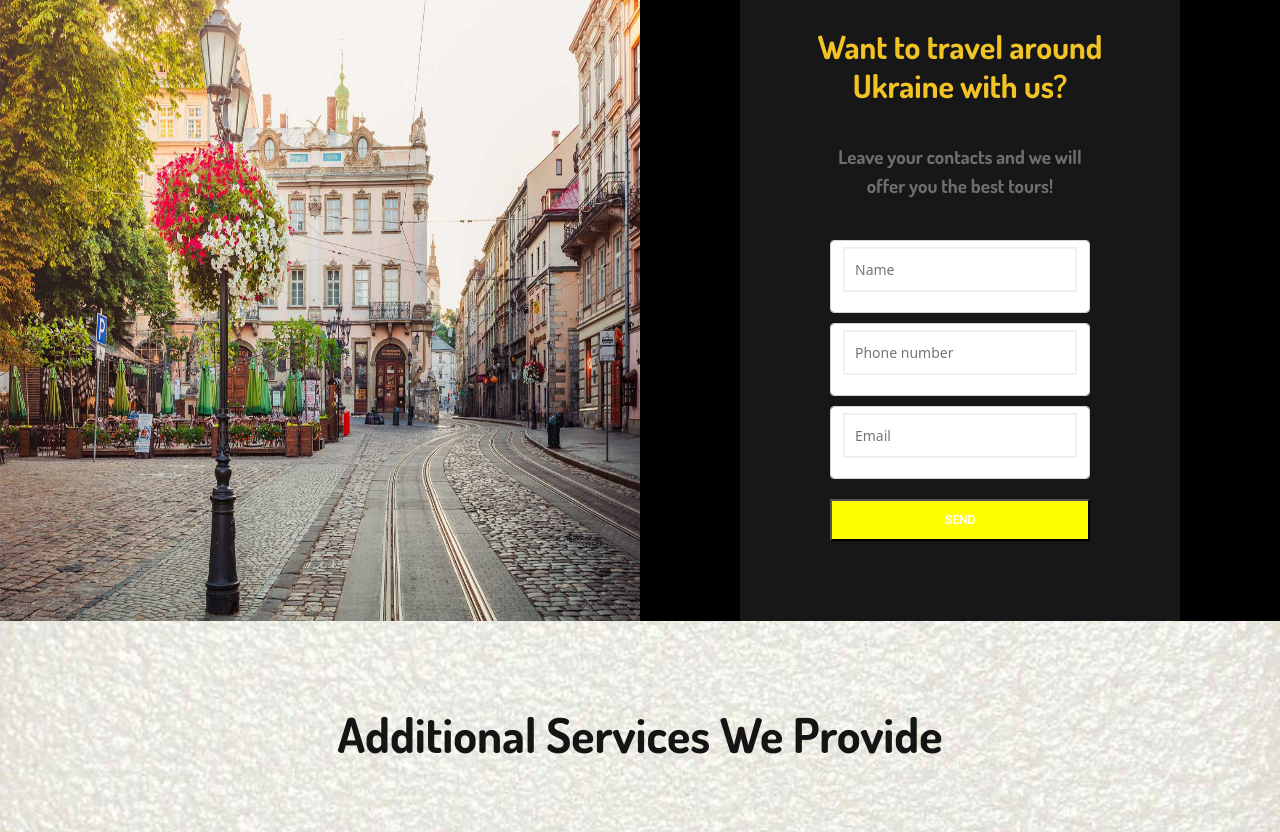
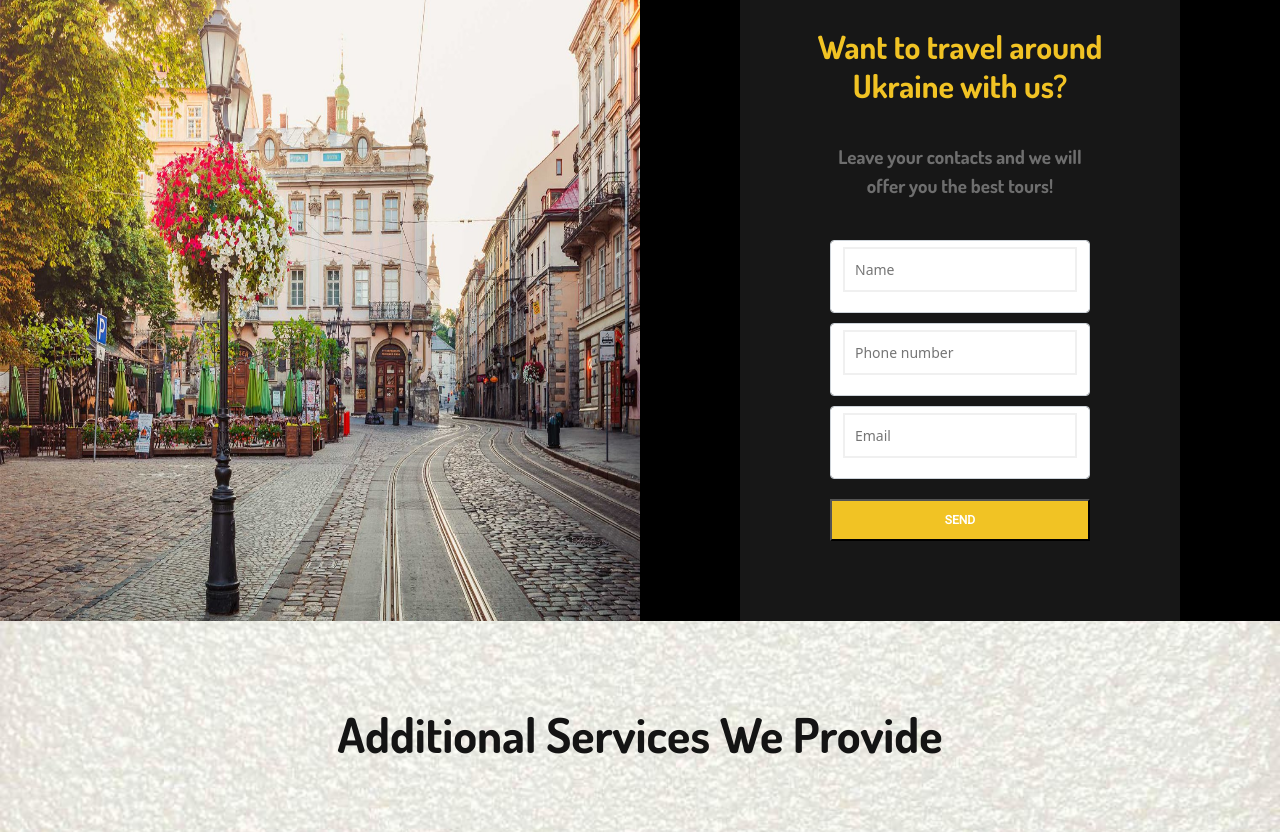
Before and after one commit to OlSerkes/u-travelbootstrap, a plain HTML site: page index.html in a window 1280 px wide. Shown: the part 268-1100 px from the top of the page. Drawn offline with nearby package versions, Linux system fonts and the light colour scheme.

Commit message:
Update additional-services.css
Changed bgcolor for button

```diff
--- a/css/additional-services.css
+++ b/css/additional-services.css
@@ -113,7 +113,7 @@
 
 .formadd button {
     color: #ffffff;
-    background-color:yellow;
+    background-color: #f1c324;
     font-size: 12px;
     font-weight: 700;
     font-family: Roboto, sans-serif;
```
